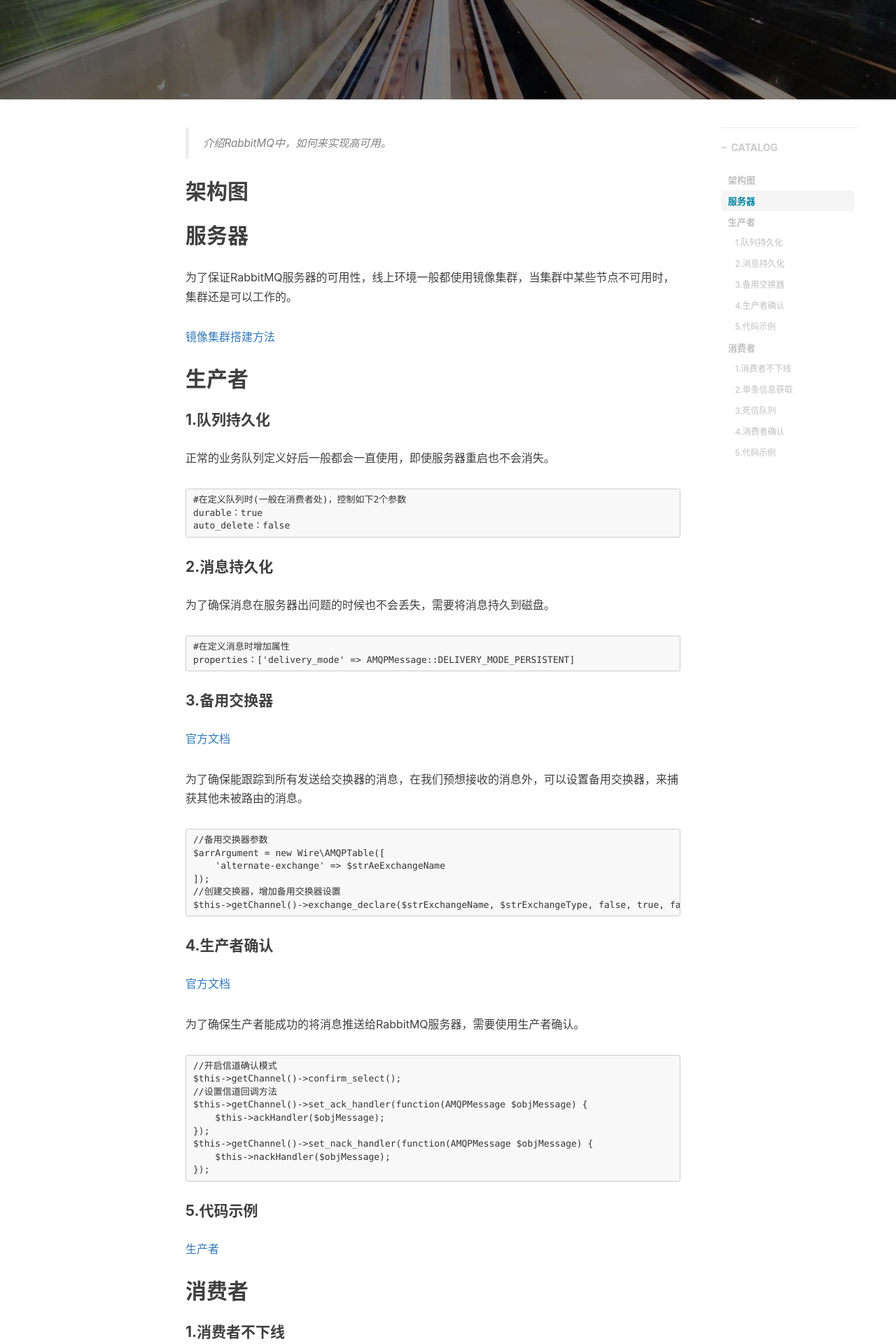
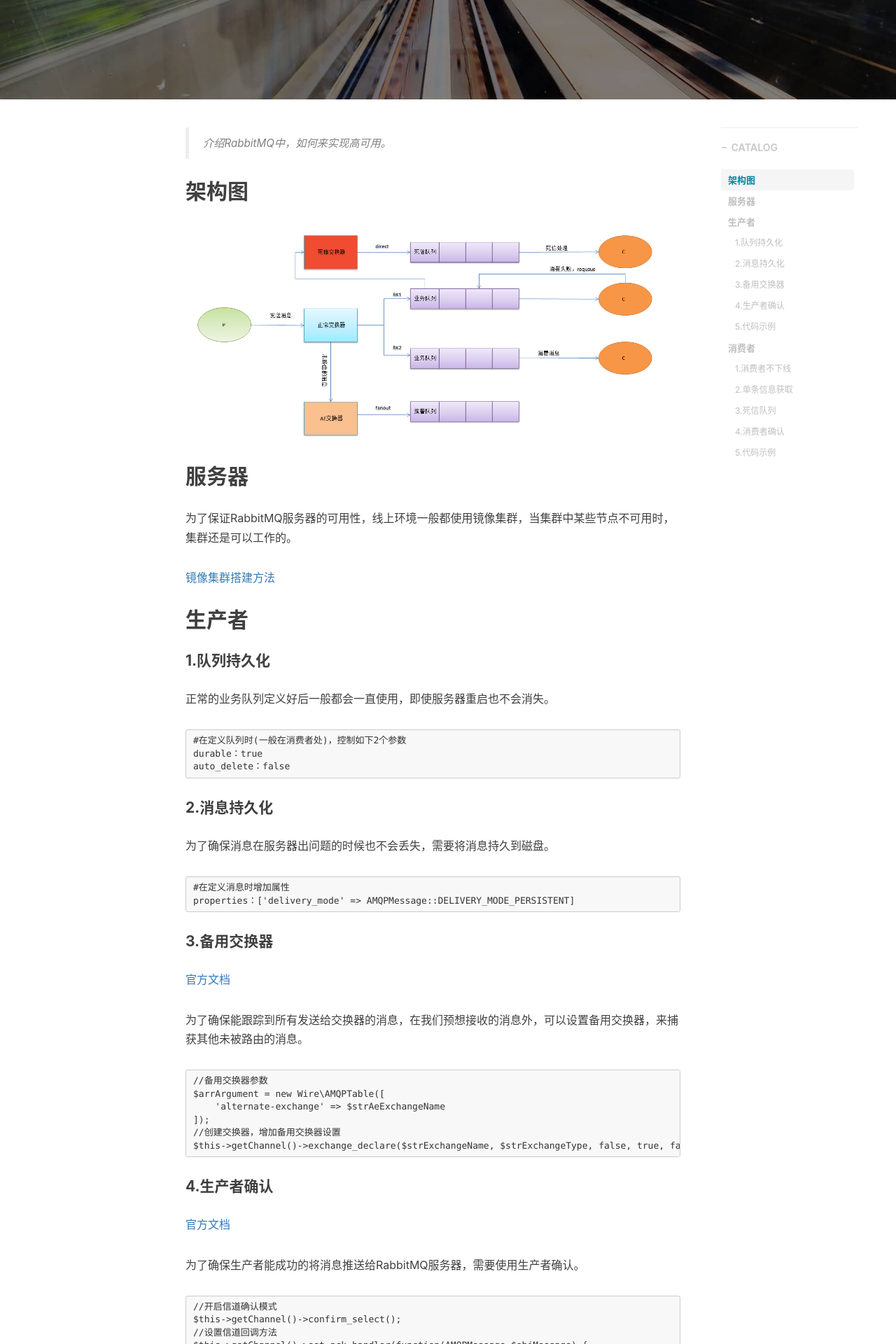
Before and after one commit to xuanxuan2016/xuanxuan2016.github.io, a Jekyll site: the page built from _posts/2018-05-18-8-rabbitmq-study-HignAvailable.md, in a window 1280 px wide. Shown: the part 381-2301 px from the top of the page at 70% size. Built offline with Jekyll 4.4.1, drawn with Linux system fonts in a browser that asks for light colours; nearby versions of some CDN libraries; comment, search, counter and statistics services are not loaded.

Commit message:
Update 2018-05-18-8-rabbitmq-study-HignAvailable.md

```diff
--- a/_posts/2018-05-18-8-rabbitmq-study-HignAvailable.md
+++ b/_posts/2018-05-18-8-rabbitmq-study-HignAvailable.md
@@ -16,7 +16,7 @@ tags:
 
 ## 架构图
 
-
+![image](https://github.com/xuanxuan2016/xuanxuan2016.github.io/blob/master/img/2018-05-18-8-rabbitmq-study-HignAvailable/ha.png?raw=true)
 
 ## 服务器
 
```
